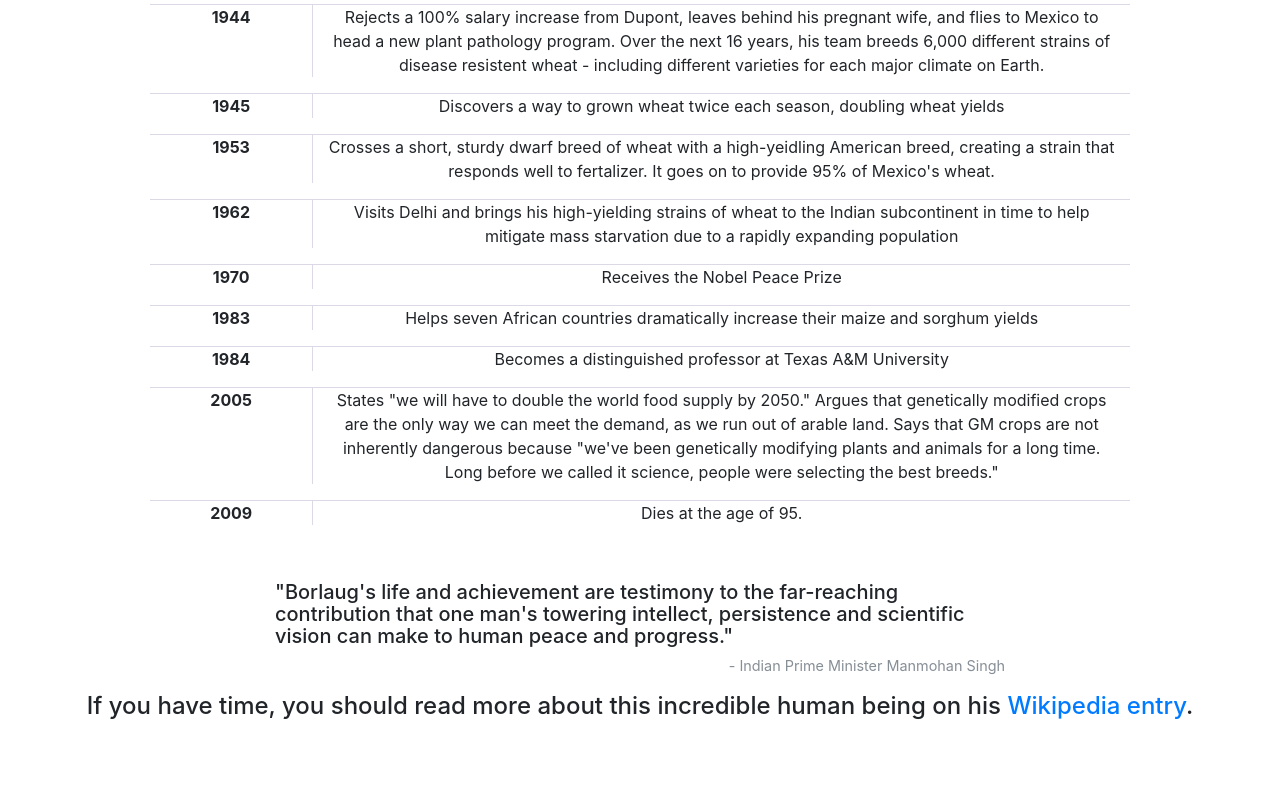
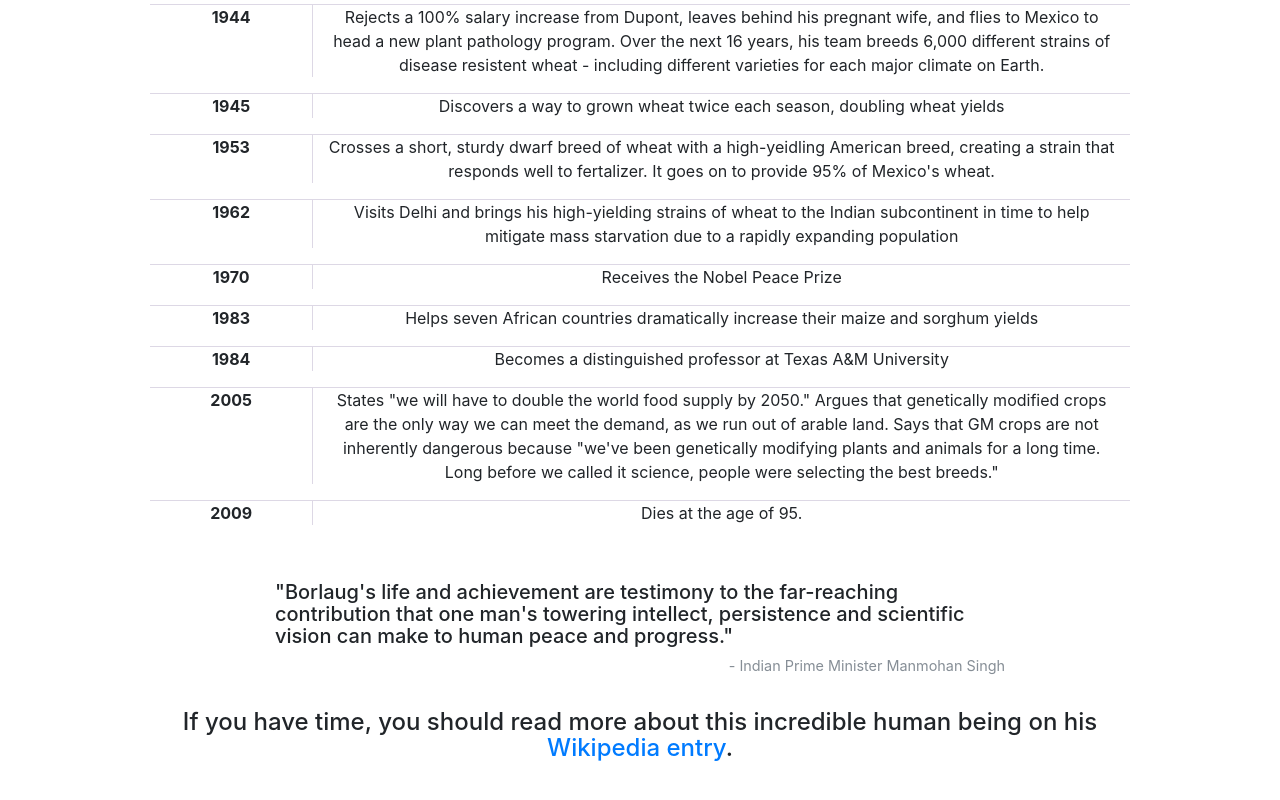
Before and after one commit to DeltaJulio/Tribute-Learning, a plain HTML site: page index.html in a window 1280 px wide. Shown: the part 995-1795 px from the top of the page. Before the commit the page ends 1722 px from the top, so only its background shows below. Drawn offline with nearby package versions, Linux system fonts and the light colour scheme.

Commit message:
Format read more paragraph

```diff
--- a/index.html
+++ b/index.html
@@ -133,10 +133,12 @@
       </div>
 
       <!-- Read More -->
-      <div>
-        <h4>If you have time, you should read more about this incredible human being on his <a href="https://en.wikipedia.org/wiki/Norman_Borlaug">Wikipedia entry</a>.</h4>
+      <div id="readmore" class="row">
+        <div class="col-sm-1"></div>
+        <h4 class="col-sm-10">If you have time, you should read more about this incredible human being on his <a href="https://en.wikipedia.org/wiki/Norman_Borlaug">Wikipedia entry</a>.</h4>
+        <div class="col-sm-1"></div>
       </div>
-      <!-- TODO: spacing here -->
+
       <!-- TODO: footer with author info -->
 
     </div>
--- a/tribute.css
+++ b/tribute.css
@@ -41,3 +41,9 @@
 {
   margin-bottom: 1.5rem;
 }
+
+#readmore
+{
+  margin-top: 1rem;
+  margin-bottom: 3rem;
+}
```
